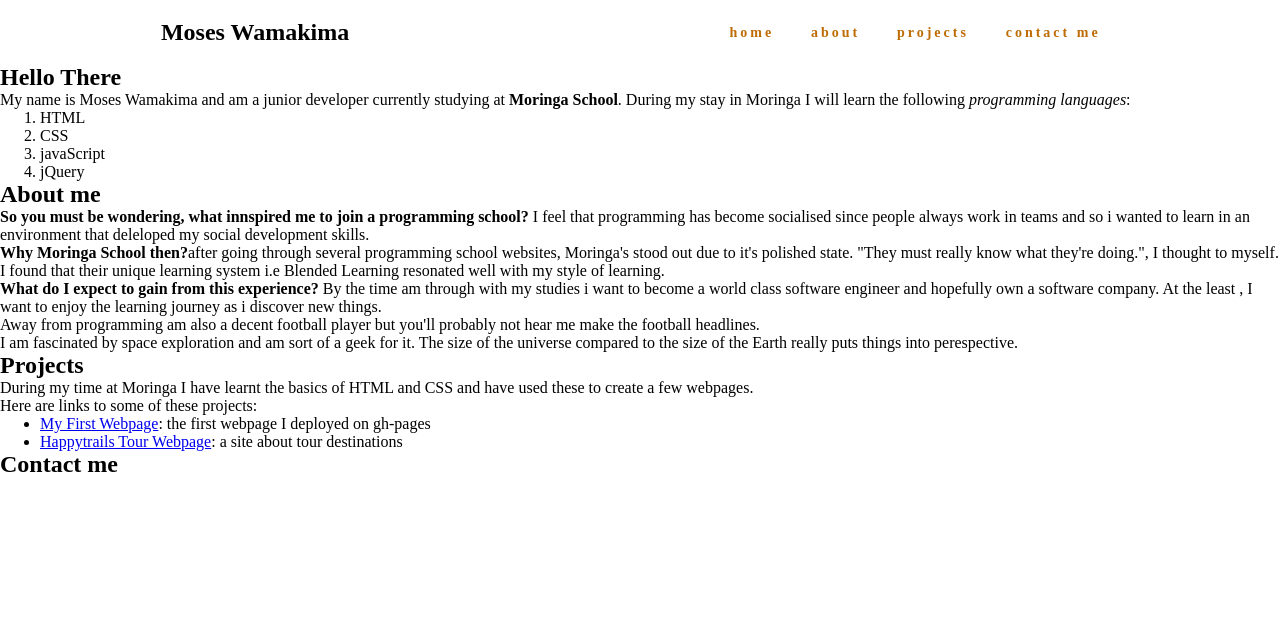
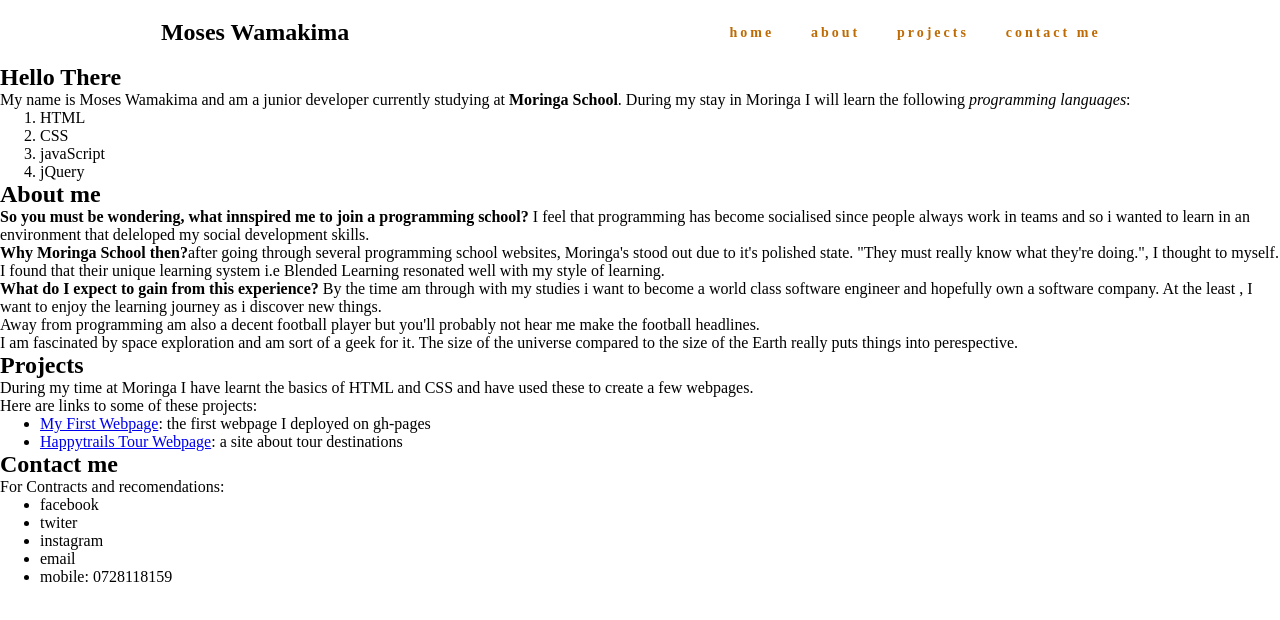
Before and after one commit to wamakimaN/landing-page, a plain HTML site: page index.html in a window 1280 px wide. Drawn offline with Linux system fonts and the light colour scheme.

Commit message:
add a footer with  contact section

```diff
--- a/index.html
+++ b/index.html
@@ -10,6 +10,8 @@
 </head>
 
 <body>
+  <div id="container">
+    <div id="main">
       <div class="navigation" id="navi">
         <nav>
           <h2>Moses Wamakima</h2>
@@ -27,7 +29,8 @@
         </div>
       </div>
       <h2>Hello There</h2>
-  <p>My name is Moses Wamakima and am a junior developer currently studying at <strong>Moringa School</strong>. During
+      <p>My name is Moses Wamakima and am a junior developer currently studying at <strong>Moringa School</strong>.
+        During
         my stay in Moringa I will learn the following <em>programming languages</em>:</p>
       <ol>
         <li>HTML</li>
@@ -41,30 +44,51 @@
         <p><strong>So you must be wondering, what innspired me to join a programming school?</strong> I feel that
           programming has become socialised since people always work in teams and so i wanted to learn in an environment
           that deleloped my social development skills.</p>
-    <P><strong>Why Moringa School then?</strong>after going through several programming school websites, Moringa's stood
+        <P><strong>Why Moringa School then?</strong>after going through several programming school websites, Moringa's
+          stood
           out due to it's polished state. "They must really know what they're doing.", I thought to myself. I found that
           their unique learning system i.e Blended Learning resonated well with my style of learning.</P>
-    <p><strong>What do I expect to gain from this experience? </strong>By the time am through with my studies i want to
-      become a world class software engineer and hopefully own a software company. At the least , I want to enjoy the
+        <p><strong>What do I expect to gain from this experience? </strong>By the time am through with my studies i want
+          to
+          become a world class software engineer and hopefully own a software company. At the least , I want to enjoy
+          the
           learning journey as i discover new things.</p>
         <p>Away from programming am also a decent football player but you'll probably not hear me make the football
           headlines.</p>
-    <p>I am fascinated by space exploration and am sort of a geek for it. The size of the universe compared to the size
+        <p>I am fascinated by space exploration and am sort of a geek for it. The size of the universe compared to the
+          size
           of the Earth really puts things into perespective.</p>
       </div>
       <div id="projects">
         <h2>Projects</h2>
-    <p>During my time at Moringa I have learnt the basics of HTML and CSS and have used these to create a few webpages.
+        <p>During my time at Moringa I have learnt the basics of HTML and CSS and have used these to create a few
+          webpages.
         </p>
         <p>Here are links to some of these projects:</p>
         <ul>
-      <li><a href="https://wamakiman.github.io/new-repo/">My First Webpage</a>: the first webpage I deployed on gh-pages</li>
-      <li><a href="https://wamakiman.github.io/travel-agency/">Happytrails Tour Webpage</a>: a site about tour destinations</li>
+          <li><a href="https://wamakiman.github.io/new-repo/">My First Webpage</a>: the first webpage I deployed on
+            gh-pages</li>
+          <li><a href="https://wamakiman.github.io/travel-agency/">Happytrails Tour Webpage</a>: a site about tour
+            destinations</li>
         </ul>
       </div>
+    </div>
+  </div>
+  <footer id="footer">
     <div id="contact-me">
       <h2>Contact me</h2>
+      <p>For Contracts and recomendations:</p>
+      <ul>
+        <li>facebook</li>
+        <li>twiter</li>
+        <li>instagram</li>
+        <li>email</li>
+        <li>mobile: 0728118159</li>
+      </ul>
     </div>
+  </footer>
+
+
 </body>
 
 </html>
```
Lines whose indentation alone changed are shown as unchanged.
